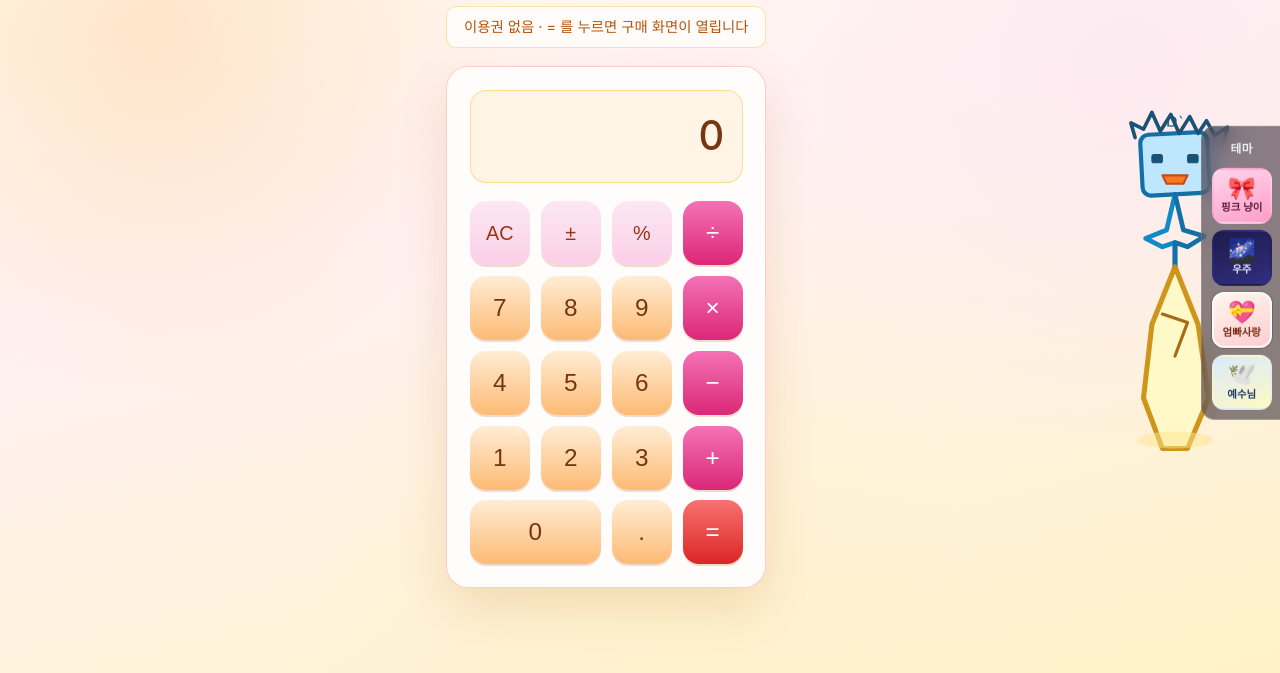
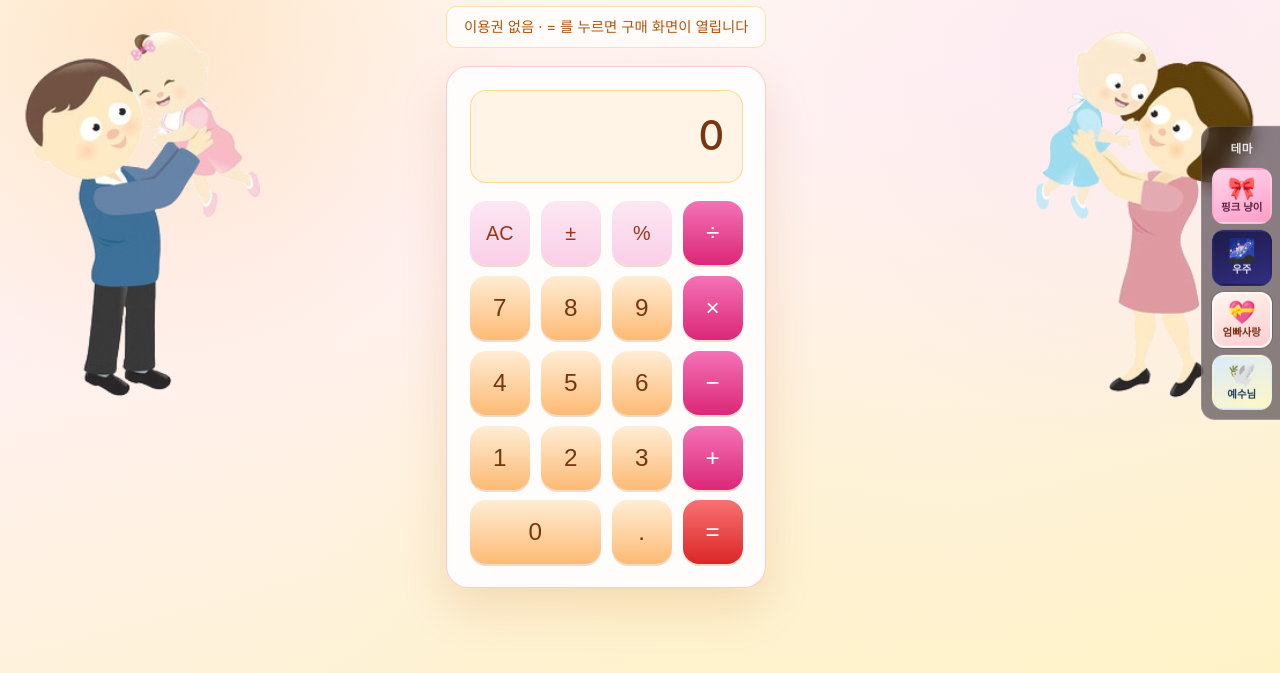
Before and after one commit to SerenePark/calculator, a website: page index.html in a window 1280 px wide. Both pictures are taken after a click on the button "엄마아빠의 사랑". Shown: the part 127-800 px from the top of the page. Drawn offline with Linux system fonts and the light colour scheme.

Commit message:
Add files via upload

```diff
--- a/themes.css
+++ b/themes.css
@@ -299,15 +299,20 @@ html[data-theme="pink-cat"] body::after {
   content: none;
 }
 
+/* 한 장의 가족 이미지를 반으로 나눔: 왼쪽=아빠, 오른쪽=엄마 (decor/parents-family.png) */
 html[data-theme="parents"] body::before {
   content: "";
   position: fixed;
   left: 0;
-  top: 6%;
-  width: min(28vw, 210px);
-  height: min(78vh, 540px);
-  background: url("decor/mom-doodle.svg") center bottom / contain no-repeat;
-  opacity: 0.94;
+  top: 5%;
+  width: min(34vw, 260px);
+  height: min(82vh, 580px);
+  background-color: transparent;
+  background-image: url("decor/parents-family.png");
+  background-repeat: no-repeat;
+  background-size: 200% auto;
+  background-position: left 55%;
+  opacity: 0.97;
   z-index: 0;
   pointer-events: none;
 }
@@ -316,11 +321,15 @@ html[data-theme="parents"] body::after {
   content: "";
   position: fixed;
   right: 0;
-  top: 6%;
-  width: min(28vw, 210px);
-  height: min(78vh, 540px);
-  background: url("decor/dad-doodle.svg") center bottom / contain no-repeat;
-  opacity: 0.94;
+  top: 5%;
+  width: min(34vw, 260px);
+  height: min(82vh, 580px);
+  background-color: transparent;
+  background-image: url("decor/parents-family.png");
+  background-repeat: no-repeat;
+  background-size: 200% auto;
+  background-position: right 55%;
+  opacity: 0.97;
   z-index: 0;
   pointer-events: none;
 }
@@ -359,8 +368,9 @@ html[data-theme="space"] body::after {
 @media (max-width: 520px) {
   html[data-theme="parents"] body::before,
   html[data-theme="parents"] body::after {
-    width: min(34vw, 120px);
-    opacity: 0.72;
-    top: 12%;
+    width: min(40vw, 150px);
+    height: min(70vh, 480px);
+    opacity: 0.88;
+    top: 10%;
   }
 }
```
Also changed, not shown: decor/parents-family.png (added).
